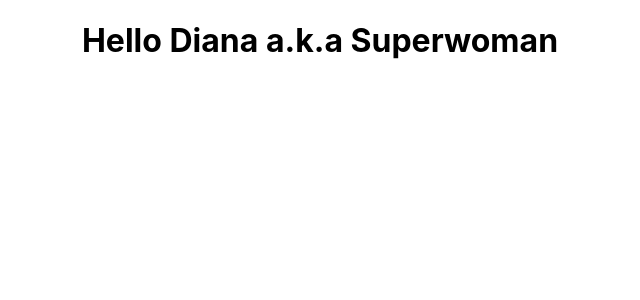
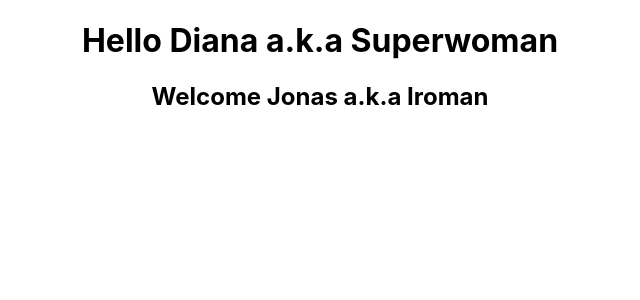
Before and after one commit to KurKestutis/First-Steps-in-React, a React (Create React App) app: page / in a window 1280 px wide. Shown: the top 300 px of the page, without its empty margins (320-960 px from the left). Built offline with nearby package versions, Linux system fonts and the light colour scheme.

Commit message:
Destructuring in class components

```diff
--- a/src/App.js
+++ b/src/App.js
@@ -26,6 +26,7 @@ class App extends Component{
       <h2 className={styles.success}>Success</h2> */}
 
       <Greet name='Diana' heroName='Superwoman'/>
+      <Welcome name='Jonas' heroName='Iroman'/>
 
     </div>
    );
--- a/src/components/Welcome.js
+++ b/src/components/Welcome.js
@@ -2,7 +2,8 @@ import React, {Component} from 'react'
 
 class Welcome extends Component {
       render(){
-          return <h2>Welcome {this.props.name} a.k.a {this.props.heroName}</h2>
+          const {name, heroName} = this.props
+          return <h2>Welcome {name} a.k.a {heroName}</h2>
       }
 }
 
```
